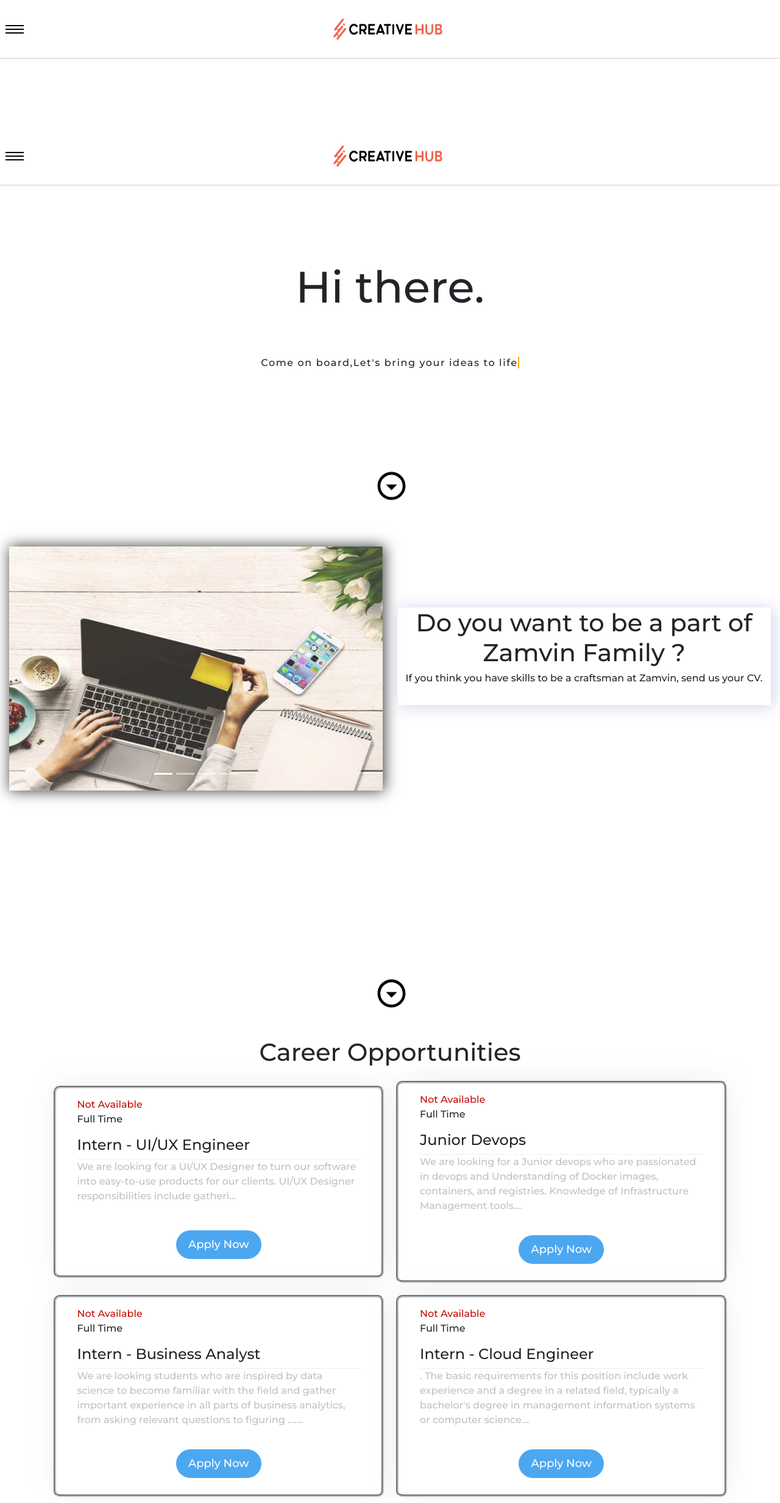
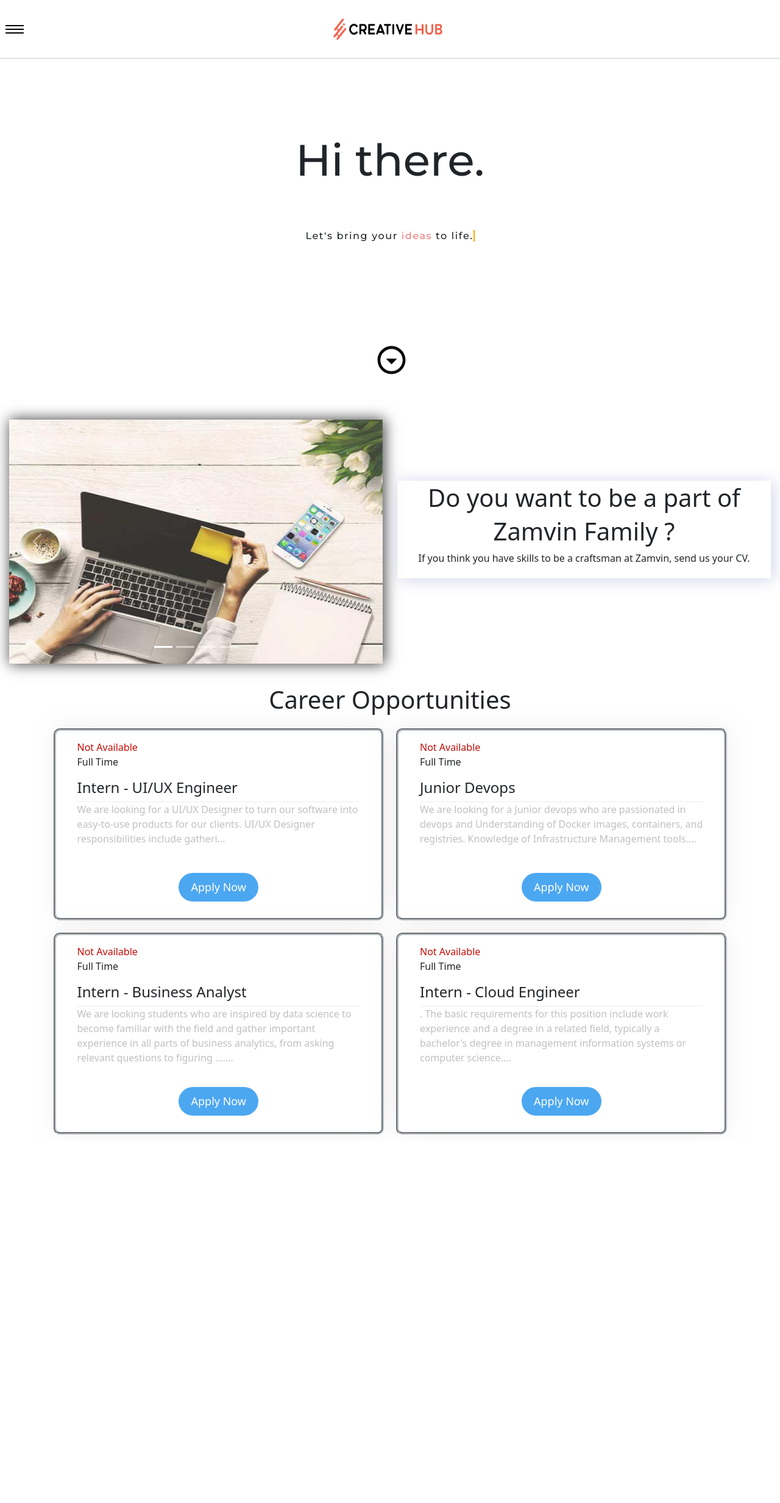
Before and after one commit to Kapilan06/startUp, a PHP site: page / in a window 1280 px wide. Shown: the whole page at 61% size. After the commit the page ends 1860 px from the top, so only its background shows below. Run offline with PHP 8.4, Linux system fonts and the light colour scheme; some libraries are stand-ins or nearby versions.

Commit message:
updated integration

```diff
--- a/career.php
+++ b/career.php
@@ -1,6 +1,3 @@
-<?php
-    include('includes/header.php');
-?>
 <!DOCTYPE html>
 <html lang="en">
 
--- a/includes/header.php
+++ b/includes/header.php
@@ -1,37 +1,3 @@
-<?php
-
-?>
-<!DOCTYPE html>
-<html lang="en">
-
-<head>
-    <meta charset="UTF-8">
-    <meta http-equiv="X-UA-Compatible" content="IE=edge">
-    <meta name="viewport" content="width=device-width, initial-scale=1.0">
-    <link href = "main.css" rel="stylesheet" type = "text/css">
-    <link href="https://cdn.jsdelivr.net/npm/bootstrap@5.1.2/dist/css/bootstrap.min.css" rel="stylesheet" integrity="sha384-uWxY/CJNBR+1zjPWmfnSnVxwRheevXITnMqoEIeG1LJrdI0GlVs/9cVSyPYXdcSF" crossorigin="anonymous">
-    <link href="https://cdn.jsdelivr.net/npm/bootstrap@5.1.3/dist/css/bootstrap.min.css" rel="stylesheet" integrity="sha384-1BmE4kWBq78iYhFldvKuhfTAU6auU8tT94WrHftjDbrCEXSU1oBoqyl2QvZ6jIW3" crossorigin="anonymous">
-    <link href = "main.css" rel="stylesheet" type = "text/css">
-    <link href ="css/main1.css" rel="stylesheet" type = "text/css">
-    <script src="https://cdn.jsdelivr.net/npm/bootstrap@5.1.3/dist/js/bootstrap.bundle.min.js" integrity="sha384-ka7Sk0Gln4gmtz2MlQnikT1wXgYsOg+OMhuP+IlRH9sENBO0LRn5q+8nbTov4+1p" crossorigin="anonymous"></script>
-
-    <link rel="preconnect" href="https://fonts.googleapis.com">
-    <link rel="preconnect" href="https://fonts.gstatic.com" crossorigin>
-    <link href="https://fonts.googleapis.com/css2?family=Montserrat:wght@500&display=swap" rel="stylesheet">
-    <script src="https://ajax.googleapis.com/ajax/libs/jquery/2.1.1/jquery.min.js"></script>
-
-    <script src="https://code.jquery.com/jquery-3.2.1.slim.min.js" integrity="sha384-KJ3o2DKtIkvYIK3UENzmM7KCkRr/rE9/Qpg6aAZGJwFDMVNA/GpGFF93hXpG5KkN" crossorigin="anonymous"></script>
-<script src="https://cdnjs.cloudflare.com/ajax/libs/popper.js/1.12.9/umd/popper.min.js" integrity="sha384-ApNbgh9B+Y1QKtv3Rn7W3mgPxhU9K/ScQsAP7hUibX39j7fakFPskvXusvfa0b4Q" crossorigin="anonymous"></script>
-<script src="https://maxcdn.bootstrapcdn.com/bootstrap/4.0.0/js/bootstrap.min.js" integrity="sha384-JZR6Spejh4U02d8jOt6vLEHfe/JQGiRRSQQxSfFWpi1MquVdAyjUar5+76PVCmYl" crossorigin="anonymous"></script>
-    <link rel="stylesheet" href="header.css">
-
-    <title>Career</title>
-
-
-</head>
-<script src="main.js"></script>
-<body>
-<div class="main-cont">
 
     <div class="main-cont">
         <div class="nav">
--- a/index.php
+++ b/index.php
@@ -20,41 +20,9 @@
     <link href="https://fonts.googleapis.com/css2?family=Montserrat:wght@500&display=swap" rel="stylesheet">
     <script src="https://ajax.googleapis.com/ajax/libs/jquery/2.1.1/jquery.min.js"></script>
 
-    <link rel="stylesheet" href="main.css">
   </head>
   <body>
 
-    <div class="main-cont">
-        <div class="nav">
-           <div class="burger" onclick="toggle()">
-               <div class="burger-line "></div>
-               <div class="burger-line"></div>
-               <div class="burger-line"></div>
-
-           </div>
-           <div>
-               <img src="imgs/logo.png" width="180px" height="40px" alt="company logo"/>
-           </div>
-
-
-           <div class="nav-circle" style='visibility: hidden;'>
-
-                    <img src="imgs/navGrid.svg" width="30px" height="30px" />
-
-           </div>
-        </div>
-        <div class="nav-menu">
-            <ul class="list">
-                <li>Our Work</li>
-                <li>Our Team</li>
-                <li>Careers</li>
-                <li>Contact</li>
-            </ul>
-        </div>
-  </head>
-  <body>
-
-  <div class="main-cont">
    <?php
    include('includes/header.php');
    ?>
@@ -110,9 +78,6 @@
     </div>
 </div>
 
-          <div class="ball">
-            <img id='downArrow' src="imgs/arrow_drop_down.svg" width="55px"/>
-          </div>
     <div class="career_Content">
     <h1 class="text_center"> Career Opportunities </h1>
     <div class="career_flex">
@@ -152,21 +117,6 @@
             </div>
         </div>
     </div>
-    <div class="nav-side-menu">
-      <ul class="list">
-        <li>Section 1</li>
-        <li>Section 1</li>
-        <li><a href="career.php" style="text-decoration:none; color:black"> Career </a></li>
-        <li><a href="contactUs.php" style="text-decoration:none; color:black"> Contact Us </a></li>
-      </ul>
-
-      <div class="nav-btn-cont">
-         <a href="/" class="nav-more-btn">Some btn</a>
-
-      </div>
-    </div>
-  </body>
-  <script src="main.js"></script>
     </div>
     <div class="career_flex">
         <div class="flex_seperation">
@@ -207,7 +157,6 @@
      </div>
    </div>
   </div>
-</div>
 </body>
   <script src="Js/index.js"></script>
 </html>
```
